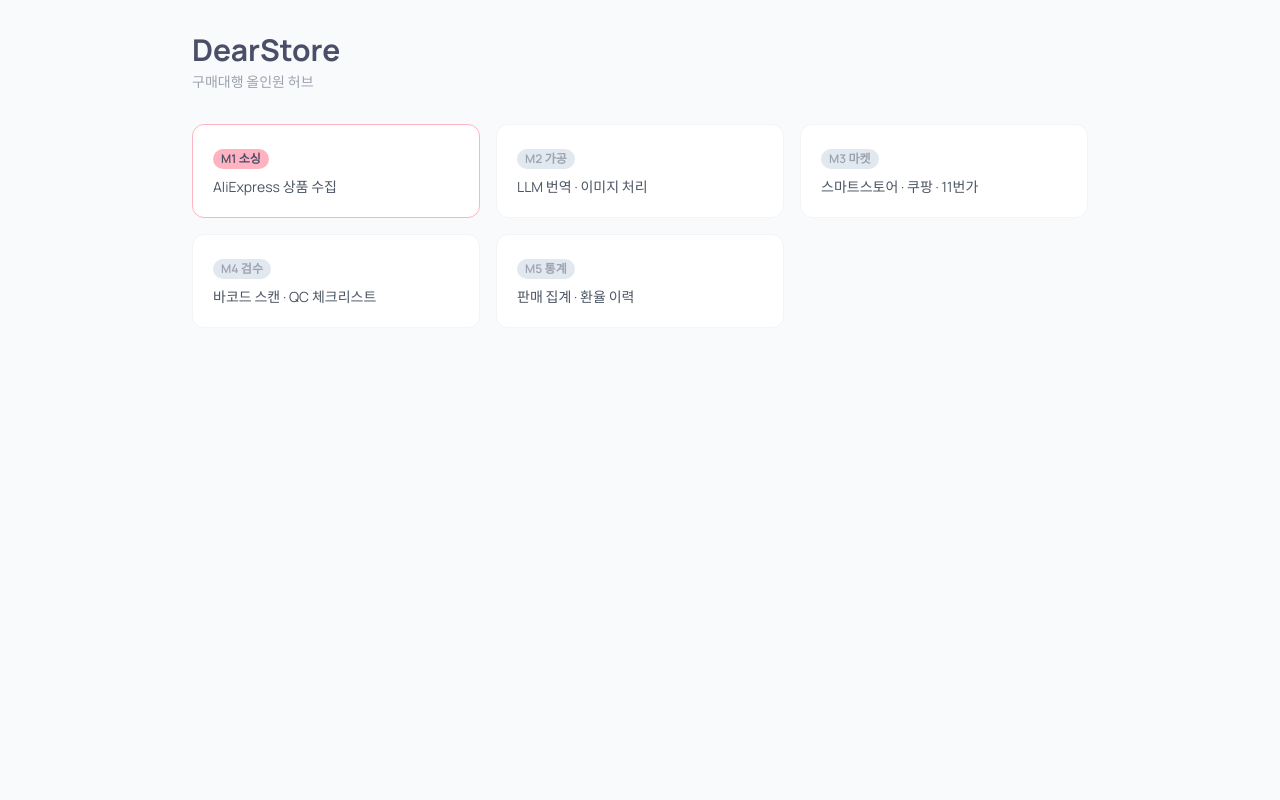
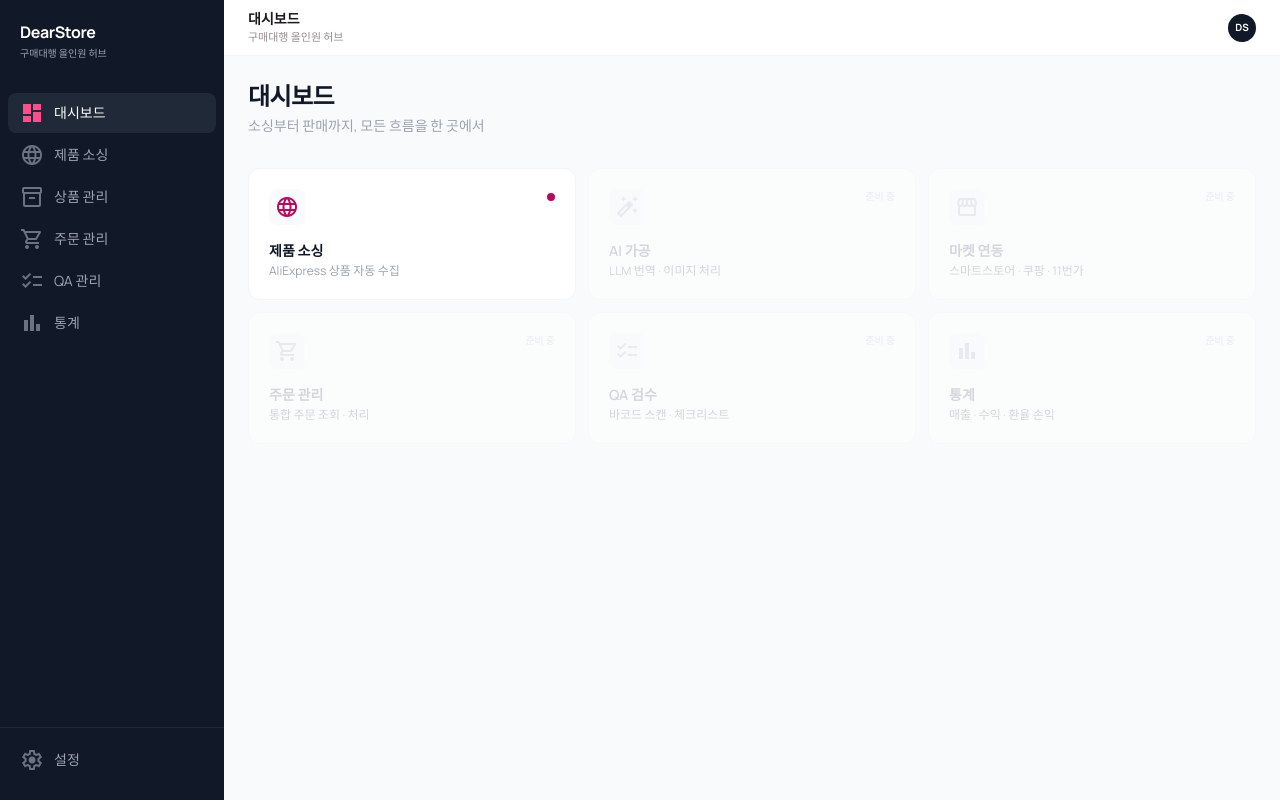
Before and after one commit to dongeun-i/dear_store, a Next.js app in the folder apps/web/: page / in a window 1280 px wide. Built offline with nearby package versions, Linux system fonts and the light colour scheme.

Commit message:
feat: 퍼블리싱

```diff
--- a/apps/web/app/(dashboard)/page.tsx
+++ b/apps/web/app/(dashboard)/page.tsx
@@ -1,40 +1,99 @@
+import AppLayout from '@/components/templates/AppLayout'
+import Icon from '@/components/atoms/Icon'
 import Link from 'next/link'
 
 const MODULES = [
-  { href: '/sourcing', label: 'M1 소싱', desc: 'AliExpress 상품 수집', color: '#FFB3C1' },
-  { href: '#', label: 'M2 가공', desc: 'LLM 번역 · 이미지 처리', color: '#e2e8f0' },
-  { href: '#', label: 'M3 마켓', desc: '스마트스토어 · 쿠팡 · 11번가', color: '#e2e8f0' },
-  { href: '#', label: 'M4 검수', desc: '바코드 스캔 · QC 체크리스트', color: '#e2e8f0' },
-  { href: '#', label: 'M5 통계', desc: '판매 집계 · 환율 이력', color: '#e2e8f0' },
+  {
+    href: '/sourcing',
+    icon: 'language',
+    label: '제품 소싱',
+    desc: 'AliExpress 상품 자동 수집',
+    active: true,
+  },
+  {
+    href: '#',
+    icon: 'auto_fix_high',
+    label: 'AI 가공',
+    desc: 'LLM 번역 · 이미지 처리',
+    active: false,
+  },
+  {
+    href: '#',
+    icon: 'storefront',
+    label: '마켓 연동',
+    desc: '스마트스토어 · 쿠팡 · 11번가',
+    active: false,
+  },
+  {
+    href: '#',
+    icon: 'shopping_cart',
+    label: '주문 관리',
+    desc: '통합 주문 조회 · 처리',
+    active: false,
+  },
+  {
+    href: '#',
+    icon: 'checklist',
+    label: 'QA 검수',
+    desc: '바코드 스캔 · 체크리스트',
+    active: false,
+  },
+  {
+    href: '#',
+    icon: 'bar_chart',
+    label: '통계',
+    desc: '매출 · 수익 · 환율 손익',
+    active: false,
+  },
 ]
 
 export default function DashboardPage() {
   return (
-    <main className="min-h-screen p-8 bg-gray-50">
-      <div className="max-w-4xl mx-auto space-y-8">
+    <AppLayout
+      header={
         <div>
-          <h1 className="text-3xl font-bold" style={{ color: '#4A4E69' }}>DearStore</h1>
-          <p className="mt-1 text-gray-400 text-sm">구매대행 올인원 허브</p>
+          <h2 className="text-sm font-bold text-[#1d1b1d]">대시보드</h2>
+          <p className="text-[11px] text-[#594046]/60">구매대행 올인원 허브</p>
         </div>
-        <div className="grid grid-cols-2 sm:grid-cols-3 gap-4">
+      }
+    >
+      {/* Hero */}
+      <div className="mb-8">
+        <h1 className="text-2xl font-bold text-gray-900 tracking-tight">대시보드</h1>
+        <p className="text-gray-400 mt-1 text-sm">소싱부터 판매까지, 모든 흐름을 한 곳에서</p>
+      </div>
+
+      {/* Module Grid */}
+      <div className="grid grid-cols-2 sm:grid-cols-3 gap-3">
         {MODULES.map(m => (
           <Link
-              key={m.href}
+            key={m.label}
             href={m.href}
-              className="bg-white rounded-xl border border-gray-100 p-5 hover:shadow-sm transition-shadow"
-              style={m.color !== '#e2e8f0' ? { borderColor: m.color } : {}}
+            className={`group relative bg-white rounded-xl p-5 border border-gray-100 transition-all duration-200 ${
+              m.active
+                ? 'hover:border-gray-200 hover:shadow-sm cursor-pointer'
+                : 'opacity-40 cursor-not-allowed pointer-events-none'
+            }`}
           >
-              <div
-                className="inline-block text-xs font-semibold px-2 py-0.5 rounded-full mb-2"
-                style={{ backgroundColor: m.color, color: m.color === '#e2e8f0' ? '#9ca3af' : '#4A4E69' }}
-              >
+            <div className="flex items-start justify-between mb-4">
+              <div className={`w-9 h-9 rounded-lg flex items-center justify-center ${
+                m.active ? 'bg-gray-50' : 'bg-gray-50'
+              }`}>
+                <Icon name={m.icon} size="md" className={m.active ? 'text-[#b90a5a]' : 'text-gray-300'} />
+              </div>
+              {m.active ? (
+                <span className="w-2 h-2 rounded-full bg-[#b90a5a] mt-1" />
+              ) : (
+                <span className="text-[10px] text-gray-300 font-medium">준비 중</span>
+              )}
+            </div>
+            <p className={`text-sm font-semibold mb-0.5 ${m.active ? 'text-gray-900' : 'text-gray-400'}`}>
               {m.label}
-              </div>
-              <p className="text-sm text-gray-600">{m.desc}</p>
+            </p>
+            <p className="text-xs text-gray-400">{m.desc}</p>
           </Link>
         ))}
       </div>
-      </div>
-    </main>
+    </AppLayout>
   )
 }
--- a/apps/web/app/(sourcing)/sourcing/page.tsx
+++ b/apps/web/app/(sourcing)/sourcing/page.tsx
@@ -1,15 +1,11 @@
 'use client'
 
 import { useState, useEffect, useCallback } from 'react'
-import Link from 'next/link'
-
-type ScrapeJob = {
-  id: string
-  url: string
-  status: 'pending' | 'running' | 'done' | 'failed'
-  error: string | null
-  createdAt: string
-}
+import AppLayout from '@/components/templates/AppLayout'
+import Button from '@/components/atoms/Button'
+import Input from '@/components/atoms/Input'
+import ProductGrid from '@/components/organisms/ProductGrid'
+import Spinner from '@/components/atoms/Spinner'
 
 type Product = {
   id: string
@@ -18,61 +14,35 @@ type Product = {
   originalPrice: string | null
   currency: string
   images: string[]
-  status: string
+  status: 'raw' | 'edited' | 'uploaded'
   createdAt: string
-}
-
-const STATUS_LABEL: Record<string, string> = {
-  pending: '대기',
-  running: '수집 중',
-  done: '완료',
-  failed: '실패',
-}
-
-const STATUS_COLOR: Record<string, string> = {
-  pending: 'bg-yellow-100 text-yellow-700',
-  running: 'bg-blue-100 text-blue-700',
-  done: 'bg-green-100 text-green-700',
-  failed: 'bg-red-100 text-red-700',
 }
 
 export default function SourcingPage() {
   const [url, setUrl] = useState('')
   const [submitting, setSubmitting] = useState(false)
-  const [jobs, setJobs] = useState<ScrapeJob[]>([])
   const [products, setProducts] = useState<Product[]>([])
-
-  const fetchJobs = useCallback(async () => {
-    const res = await fetch('/api/scrape')
-    const json = await res.json()
-    setJobs(json.data ?? [])
-  }, [])
+  const [loading, setLoading] = useState(true)
+  const [collecting, setCollecting] = useState(false)
 
   const fetchProducts = useCallback(async () => {
     const res = await fetch('/api/products')
     const json = await res.json()
     setProducts(json.data ?? [])
+    setLoading(false)
   }, [])
 
   useEffect(() => {
-    fetchJobs()
     fetchProducts()
-    const id = setInterval(() => {
-      fetchJobs()
-      fetchProducts()
-    }, 5000)
+    const id = setInterval(fetchProducts, 5000)
     return () => clearInterval(id)
-  }, [fetchJobs, fetchProducts])
-
-  async function handleCancel(jobId: string) {
-    await fetch(`/api/scrape/${jobId}`, { method: 'DELETE' })
-    fetchJobs()
-  }
+  }, [fetchProducts])
 
   async function handleSubmit(e: React.FormEvent) {
     e.preventDefault()
     if (!url.trim()) return
     setSubmitting(true)
+    setCollecting(true)
     try {
       const res = await fetch('/api/scrape', {
         method: 'POST',
@@ -85,115 +55,71 @@ export default function SourcingPage() {
         return
       }
       setUrl('')
-      fetchJobs()
     } finally {
       setSubmitting(false)
+      setTimeout(() => setCollecting(false), 3000)
     }
   }
 
   return (
-    <main className="min-h-screen bg-gray-50">
-      <div className="max-w-5xl mx-auto px-6 py-10 space-y-10">
-
-        {/* 헤더 */}
-        <div>
-          <h1 className="text-2xl font-bold" style={{ color: '#4A4E69' }}>소싱</h1>
-          <p className="text-sm text-gray-400 mt-1">AliExpress 상품 URL을 입력하면 자동으로 수집합니다</p>
+    <AppLayout
+      header={
+        <div className="flex items-center gap-3">
+          <h2 className="text-sm font-semibold text-gray-900">제품 소싱</h2>
+          {collecting && (
+            <span className="flex items-center gap-1.5 bg-gray-100 text-gray-500 text-xs px-2.5 py-1 rounded-full">
+              <Spinner size="sm" className="border-gray-400 border-t-transparent" />
+              수집 요청됨
+            </span>
+          )}
         </div>
+      }
+    >
+      <div className="space-y-5">
 
         {/* URL 입력 */}
+        <div className="bg-white rounded-xl p-4 border border-gray-100">
           <form onSubmit={handleSubmit} className="flex gap-3">
-          <input
+            <div className="flex-1">
+              <Input
                 type="url"
                 value={url}
                 onChange={e => setUrl(e.target.value)}
                 placeholder="https://www.aliexpress.com/item/..."
-            className="flex-1 border border-gray-200 rounded-lg px-4 py-2.5 text-sm outline-none focus:border-pink-300 focus:ring-2 focus:ring-pink-100"
               />
-          <button
+            </div>
+            <Button
               type="submit"
               disabled={submitting || !url.trim()}
-            className="px-6 py-2.5 rounded-lg text-sm font-medium text-white disabled:opacity-50"
-            style={{ backgroundColor: '#FFB3C1' }}
+              loading={submitting}
+              className="shrink-0 self-end"
             >
-            {submitting ? '요청 중...' : '수집 시작'}
-          </button>
+              수집 시작
+            </Button>
           </form>
+        </div>
 
-        {/* 수집 작업 현황 */}
-        {jobs.length > 0 && (
-          <section>
-            <h2 className="text-sm font-semibold text-gray-500 mb-3">수집 작업</h2>
-            <div className="space-y-2">
-              {jobs.map(job => (
-                <div key={job.id} className="bg-white border border-gray-100 rounded-lg px-4 py-3 flex items-center gap-3">
-                  <span className={`text-xs px-2 py-0.5 rounded-full font-medium ${STATUS_COLOR[job.status]}`}>
-                    {STATUS_LABEL[job.status]}
+        {/* 상품 목록 */}
+        <div className="space-y-3">
+          <div className="flex items-center gap-2">
+            <p className="text-sm font-semibold text-gray-700">수집된 상품</p>
+            {products.length > 0 && (
+              <span className="bg-gray-100 text-gray-500 text-xs font-medium px-2 py-0.5 rounded-full">
+                {products.length}
               </span>
-                  <span className="text-sm text-gray-600 truncate flex-1">{job.url}</span>
-                  {job.error && (
-                    <span className="text-xs text-red-400 truncate max-w-xs">{job.error}</span>
-                  )}
-                  <span className="text-xs text-gray-300 shrink-0">
-                    {new Date(job.createdAt).toLocaleTimeString('ko-KR')}
-                  </span>
-                  {job.status === 'pending' && (
-                    <button
-                      onClick={() => handleCancel(job.id)}
-                      className="text-xs text-gray-300 hover:text-red-400 transition-colors shrink-0"
-                    >
-                      취소
-                    </button>
             )}
           </div>
-              ))}
-            </div>
-          </section>
-        )}
 
-        {/* 수집된 상품 */}
-        <section>
-          <h2 className="text-sm font-semibold text-gray-500 mb-3">
-            수집된 상품 {products.length > 0 && <span className="text-gray-300">({products.length})</span>}
-          </h2>
-
-          {products.length === 0 ? (
-            <div className="bg-white border border-gray-100 rounded-lg p-12 text-center text-sm text-gray-300">
-              아직 수집된 상품이 없습니다
+          {loading ? (
+            <div className="flex items-center justify-center py-20">
+              <Spinner size="lg" />
             </div>
           ) : (
-            <div className="grid grid-cols-2 sm:grid-cols-3 md:grid-cols-4 gap-4">
-              {products.map(product => (
-                <Link key={product.id} href={`/sourcing/${product.id}`} className="block bg-white border border-gray-100 rounded-lg overflow-hidden hover:shadow-sm transition-shadow">
-                  {product.images?.[0] ? (
-                    <img
-                      src={product.images[0]}
-                      alt={product.titleOriginal}
-                      className="w-full aspect-square object-cover"
-                    />
-                  ) : (
-                    <div className="w-full aspect-square bg-gray-50 flex items-center justify-center text-gray-200 text-xs">
-                      이미지 없음
+            <ProductGrid products={products} />
+          )}
         </div>
-                  )}
-                  <div className="p-3 space-y-1">
-                    <p className="text-xs text-gray-700 line-clamp-2 leading-relaxed">{product.titleOriginal}</p>
-                    {product.originalPrice && (
-                      <p className="text-sm font-semibold" style={{ color: '#4A4E69' }}>
-                        {Number(product.originalPrice).toLocaleString()} {product.currency}
-                      </p>
-                    )}
-                    <span className="inline-block text-xs px-1.5 py-0.5 rounded bg-gray-50 text-gray-400">
-                      {product.status}
-                    </span>
-                  </div>
-                </Link>
-              ))}
-            </div>
-          )}
-        </section>
 
       </div>
-    </main>
+    </AppLayout>
   )
 }
```
Lines whose indentation alone changed are shown as unchanged.
